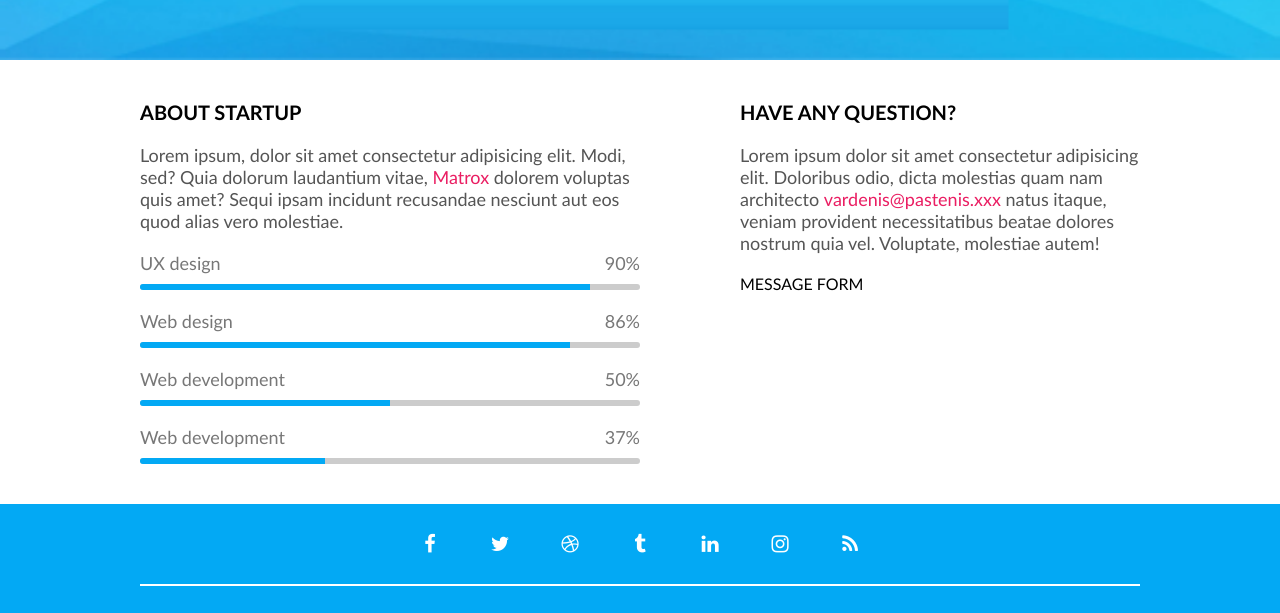
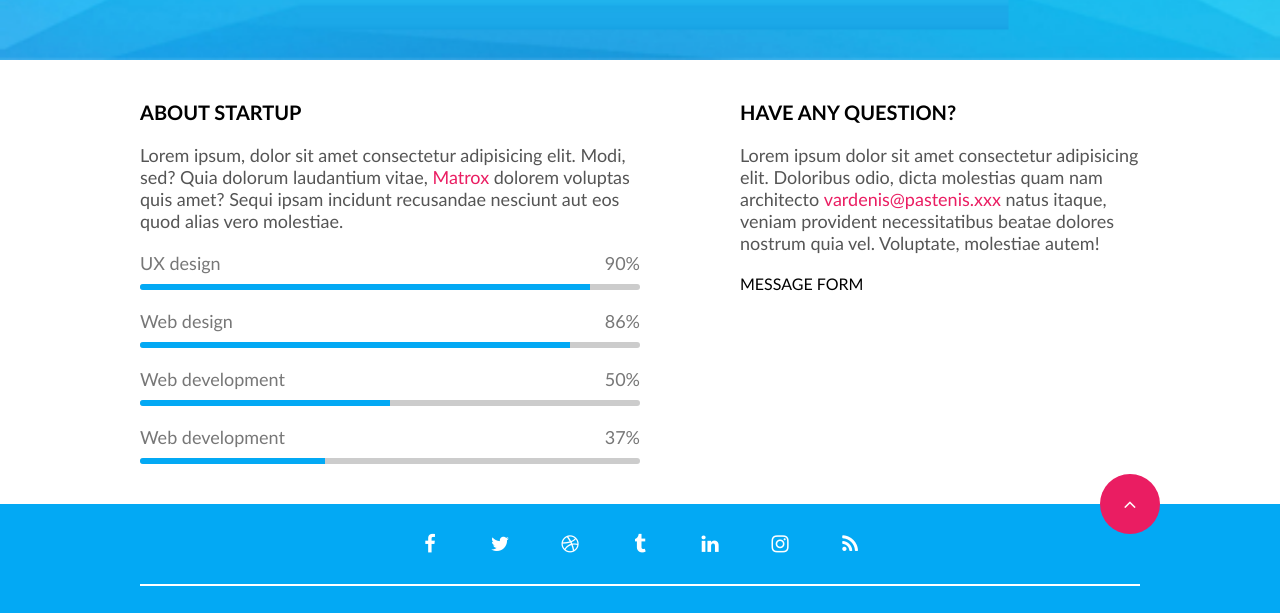
Before and after one commit to front-end-by-rimantas/40-grupe-coming-soon, a website: page index.html in a window 1280 px wide. Shown: the part 740-1353 px from the top of the page. Drawn offline with Linux system fonts and the light colour scheme.

Commit message:
Back to top #11

```diff
--- a/css/base/base.css
+++ b/css/base/base.css
@@ -1,6 +1,10 @@
 :root {
     --primary-color: #03a9f4;
     --secondary-color: #ea1d62;
+}
+
+html {
+    scroll-behavior: smooth;
 }
 
 body,
--- a/css/components/socials.css
+++ b/css/components/socials.css
@@ -7,6 +7,7 @@
     flex-wrap: wrap;
     justify-content: center;
     border-bottom: 2px solid #fff;
+    position: relative;
 }
 .socials > .icon {
     width: 60px;
--- a/css/pages/home.css
+++ b/css/pages/home.css
@@ -98,3 +98,10 @@ footer a:hover {
         display: none;
     }
 }
+
+.back-to-top {
+    position: absolute;
+    top: -30px;
+    right: -20px;
+    background-color: var(--secondary-color);
+}
--- a/index.html
+++ b/index.html
@@ -115,7 +115,7 @@
             </div>
         </section>
     </main>
-    <footer class="container bg-primary">
+    <footer class="container bg-primary" id="rytas">
         <div class="row socials">
             <a href="#" class="icon fa fa-facebook"></a>
             <a href="#" class="icon fa fa-twitter"></a>
@@ -124,6 +124,7 @@
             <a href="#" class="icon fa fa-linkedin"></a>
             <a href="#" class="icon fa fa-instagram"></a>
             <a href="#" class="icon fa fa-rss"></a>
+            <a href="#" class="back-to-top icon fa fa-angle-up"></a>
         </div>
         <div class="row-short">
             <img class="logo" src="./img/logo-white.png" alt="Logo">
```
